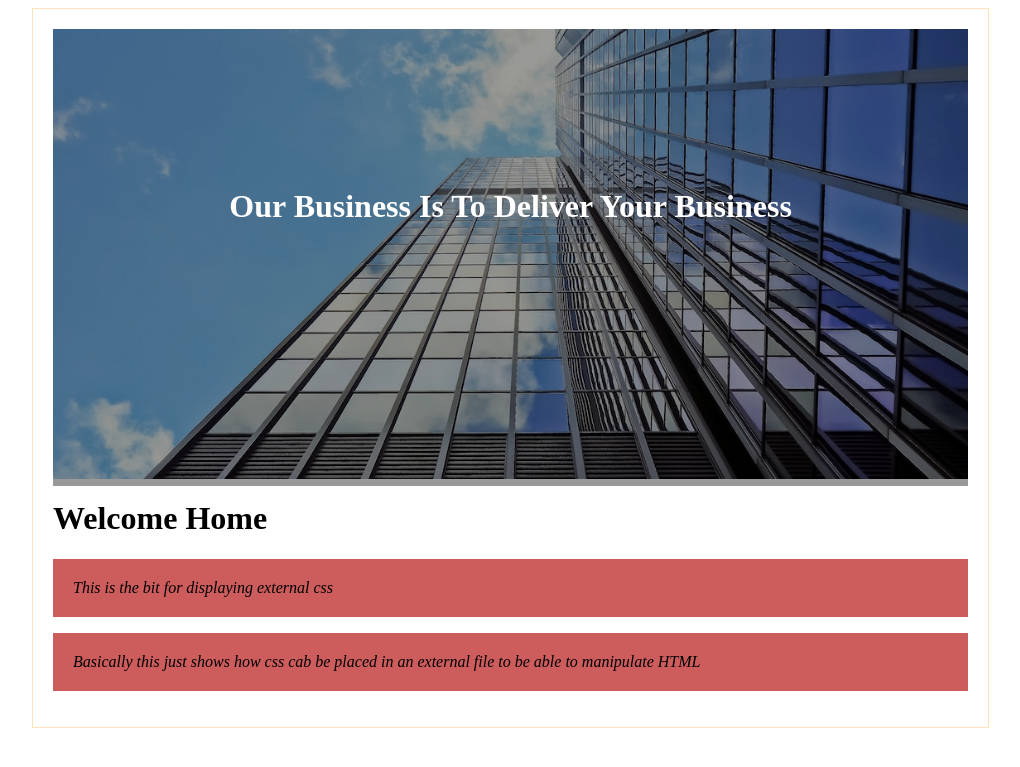
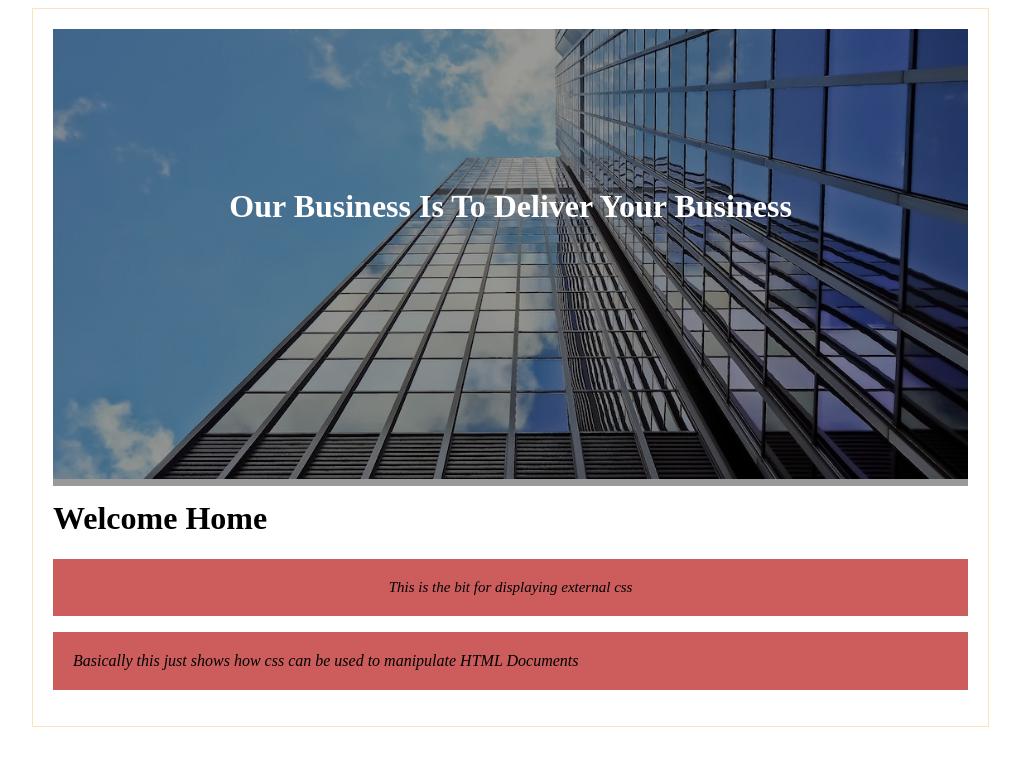
Before and after one commit to wrichx/css, a PHP site: page / in a window 1280 px wide. Shown: the top 767 px of the page, without its empty margins (96-1116 px from the left). Run offline with PHP 8.4, Linux system fonts and the light colour scheme.

Commit message:
CSS Assignment 2

```diff
--- a/two/assets/css/main.css
+++ b/two/assets/css/main.css
@@ -39,8 +39,12 @@
 }
 
 /*body*/
+.one {
+    font-size: 15px;
+    text-align: center;
+}
 
-.three {
+.one, .three {
     background: indianred;
     font-style: italic;
     font-family: "American Typewriter", serif;
--- a/two/index.html
+++ b/two/index.html
@@ -22,13 +22,13 @@
             </div>
         </div>
 
-        <div class="one">
+        <div >
 
             <h1 class="two">Welcome Home</h1>
 
-            <p class="three"> This is the bit for displaying external css</p>
+            <p class="one"> This is the bit for displaying external css</p>
 
-            <p class="three">Basically this just shows how css cab be placed in an external file to be able to manipulate HTML</p>
+            <p class="three">Basically this just shows how css can be used to manipulate HTML Documents</p>
 
         </div>
 
```
